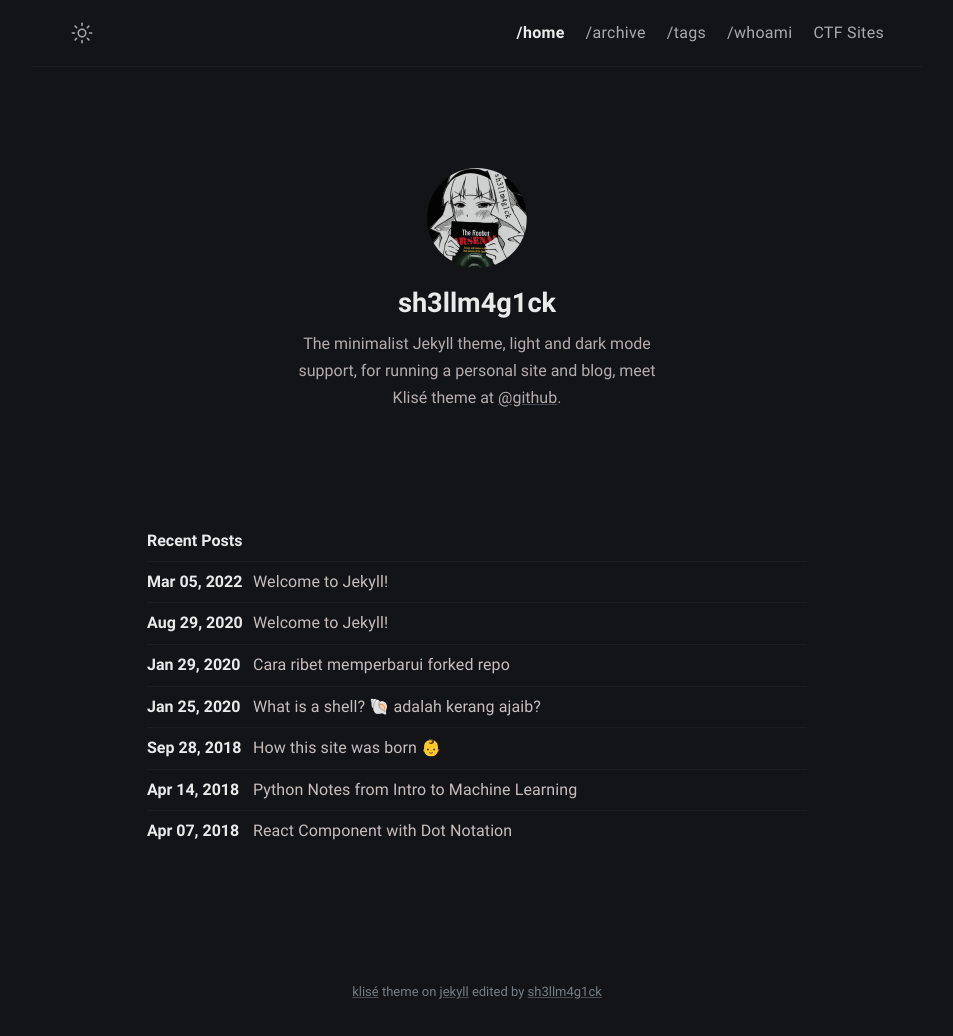
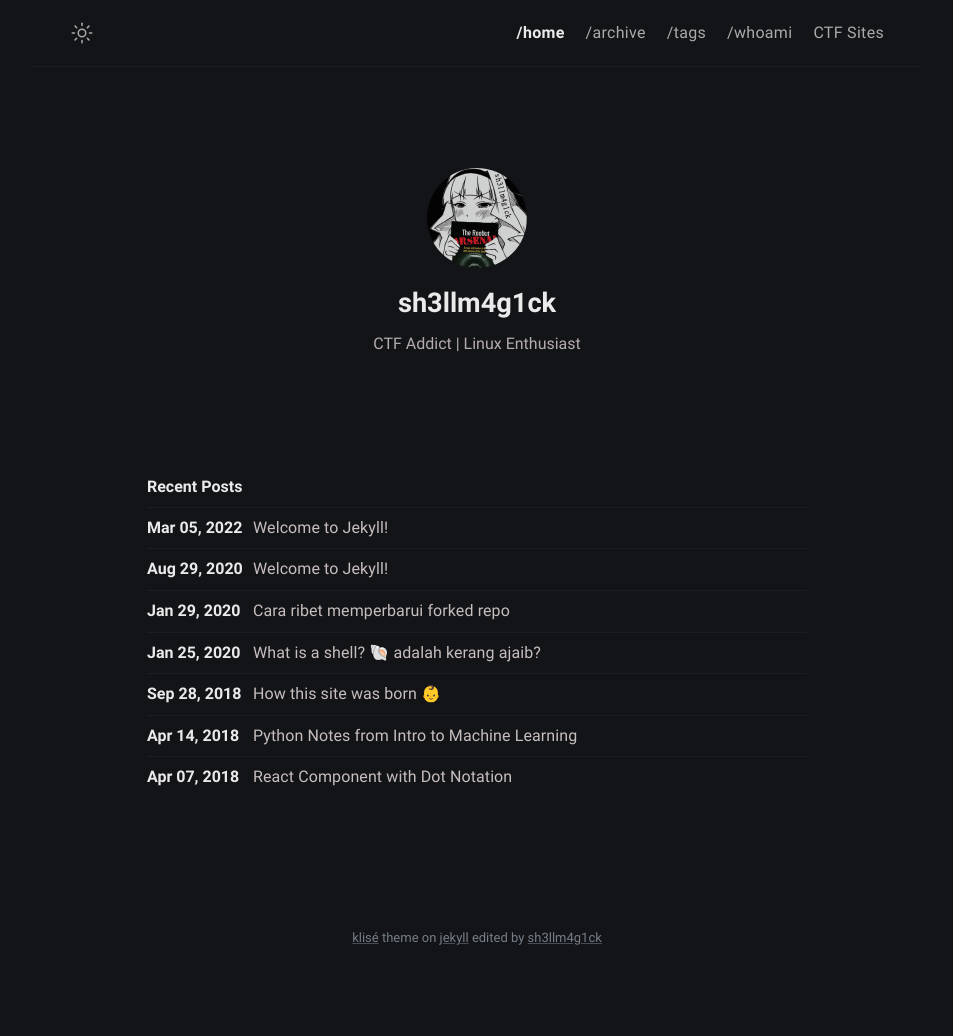
Before and after one commit to sh3llm4g1ck/sh3llm4g1ck.github.io, a Jekyll site: the page built from index.md, in a window 1280 px wide. Shown: the whole page, without its empty margins (163-1116 px from the left). Built offline with Jekyll 4.4.1, drawn with Linux system fonts in a browser that asks for light colours; after the commit the page ends 982 px from its top, so only the background shows below that.

Commit message:
Update _config.yml

```diff
--- a/_config.yml
+++ b/_config.yml
@@ -1,5 +1,5 @@
 # Site settings
-title: sh3llm4g1ck's blog # site title
+title: sh3llm4g1ck's blog | CTF writeups
 description: >- # site description
   He's writing in Bahasa about web technology and experience as a journal
   for documentation things that he learned, meet him <a href="https://github.com/piharpi" target="_blank" rel="noopener">@github</a>.
@@ -13,8 +13,7 @@ mode: dark # default theme "dark" | "light"
 author:
   name: sh3llm4g1ck # author name
   bio: >- # tell to the world
-    The minimalist Jekyll theme, light and dark mode support, for running a personal site and blog,
-    meet Klisé theme at <a href="https://github.com/piharpi/jekyll-klise" target="_blank" rel="noopener">@github</a>.
+    CTF Addict | Linux Enthusiast
   username: sh3llm4g1ck # general username
   github: sh3llm4g1ck # github username
   email: your-email@email.com # email adress
```
